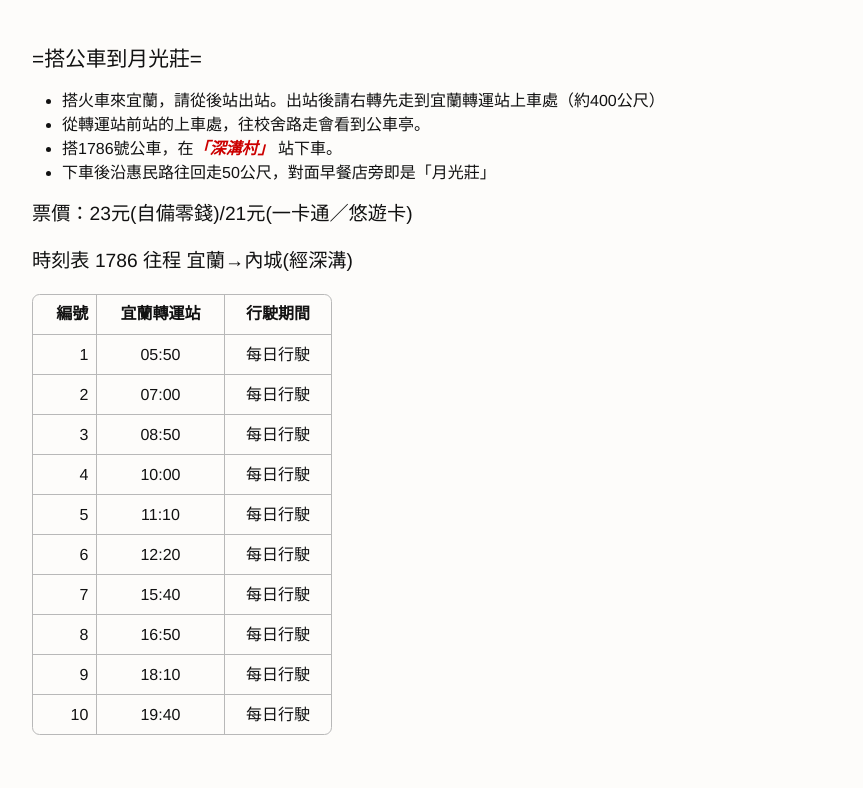
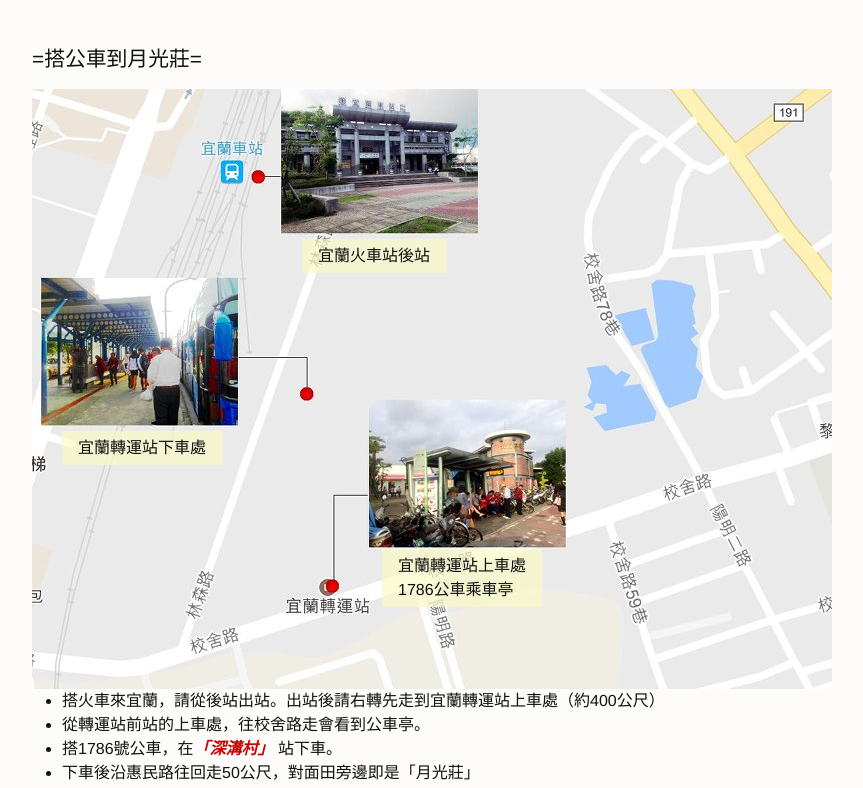
Before and after one commit to gekkousou/gekkousou.github.io, a plain HTML site: page access/index.html in a window 1280 px wide. Shown: the part 927-1715 px from the top of the page, without its empty margins (138-1001 px from the left). Drawn offline with Linux system fonts and the light colour scheme.

Commit message:
modify access_ct

```diff
--- a/access/index.html
+++ b/access/index.html
@@ -95,6 +95,17 @@
   <div class="post-content">
     <style type="text/css">
 .bustime{width:300px !important;}
+#bus-map{
+    width:800px;height:600px;
+    background-image:url("/images/access-ct.jpg");
+    position:relative;
+}
+.bus-map-text {
+    display:inline-block;
+    position:absolute;
+    background-color: rgba(250,250,200,0.7);
+    padding: 0.3em 1em;
+}
 </style>
 
 <h1 id="交通指引">交通指引</h1>
@@ -109,11 +120,17 @@
 
 <h2 id="搭公車到月光莊"><a name="bus"></a>=搭公車到月光莊=</h2>
 
+<div id="bus-map">
+  <div class="bus-map-text" style="left:270px;top:150px;">宜蘭火車站後站</div>
+  <div class="bus-map-text" style="left:30px;top:342px;">宜蘭轉運站下車處</div>
+  <div class="bus-map-text" style="left:350px;top:460px;">宜蘭轉運站上車處<br />1786公車乘車亭</div>
+</div>
+
 <ul>
   <li>搭火車來宜蘭，請從後站出站。出站後請右轉先走到宜蘭轉運站上車處（約400公尺）</li>
   <li>從轉運站前站的上車處，往校舍路走會看到公車亭。</li>
   <li>搭1786號公車，在<em>「深溝村」</em> 站下車。</li>
-  <li>下車後沿惠民路往回走50公尺，對面早餐店旁即是「月光莊」</li>
+  <li>下車後沿惠民路往回走50公尺，對面田旁邊即是「月光莊」</li>
 </ul>
 
 <h3 id="票價23元自備零錢21元一卡通悠遊卡">票價：23元(自備零錢)/21元(一卡通／悠遊卡)</h3>
--- a/en/feed.xml
+++ b/en/feed.xml
@@ -1,4 +1,4 @@
-<?xml version="1.0" encoding="utf-8"?><?xml-stylesheet type="text/xml" href="/en/feed.xslt.xml"?><feed xmlns="http://www.w3.org/2005/Atom"><generator uri="http://jekyllrb.com" version="3.3.1">Jekyll</generator><link href="/en/feed.xml" rel="self" type="application/atom+xml" /><link href="/en/" rel="alternate" type="text/html" /><updated>2017-01-10T21:42:06+08:00</updated><id>https://ecorice.github.io//</id><title type="html">{“ct”=&amp;gt;”月光莊・宜蘭”, “en”=&amp;gt;”Guesthouse Yilan - Gekkousou”}</title><subtitle>Guesthouse Gekkousou in Yilan, Taiwan. We are good relationship with Gekkousou Kyoto and Gekkousou Okinawa. Green rice fields and tasty water are all around us. As a member of local organic farmer group, Two Hunder Hacters, we are running a small farm near by. In the spring, guest are always welcome to sweat with us in the day, and get drunk in the night!
+<?xml version="1.0" encoding="utf-8"?><?xml-stylesheet type="text/xml" href="/en/feed.xslt.xml"?><feed xmlns="http://www.w3.org/2005/Atom"><generator uri="http://jekyllrb.com" version="3.3.1">Jekyll</generator><link href="/en/feed.xml" rel="self" type="application/atom+xml" /><link href="/en/" rel="alternate" type="text/html" /><updated>2017-01-10T23:52:56+08:00</updated><id>https://ecorice.github.io//</id><title type="html">{“ct”=&amp;gt;”月光莊・宜蘭”, “en”=&amp;gt;”Guesthouse Yilan - Gekkousou”}</title><subtitle>Guesthouse Gekkousou in Yilan, Taiwan. We are good relationship with Gekkousou Kyoto and Gekkousou Okinawa. Green rice fields and tasty water are all around us. As a member of local organic farmer group, Two Hunder Hacters, we are running a small farm near by. In the spring, guest are always welcome to sweat with us in the day, and get drunk in the night!
 </subtitle><entry><title type="html">Welcome to Jekyll!</title><link href="/en/jekyll/update/2016/12/29/welcome-to-jekyll.html" rel="alternate" type="text/html" title="Welcome to Jekyll!" /><published>2016-12-29T09:14:22+08:00</published><updated>2016-12-29T09:14:22+08:00</updated><id>https://ecorice.github.io/jekyll/update/2016/12/29/welcome-to-jekyll</id><content type="html" xml:base="https://ecorice.github.io/jekyll/update/2016/12/29/welcome-to-jekyll.html">&lt;p&gt;You’ll find this post in your &lt;code class=&quot;highlighter-rouge&quot;&gt;_posts&lt;/code&gt; directory. Go ahead and edit it and re-build the site to see your changes. You can rebuild the site in many different ways, but the most common way is to run &lt;code class=&quot;highlighter-rouge&quot;&gt;jekyll serve&lt;/code&gt;, which launches a web server and auto-regenerates your site when a file is updated.&lt;/p&gt;
 
 &lt;p&gt;To add new posts, simply add a file in the &lt;code class=&quot;highlighter-rouge&quot;&gt;_posts&lt;/code&gt; directory that follows the convention &lt;code class=&quot;highlighter-rouge&quot;&gt;YYYY-MM-DD-name-of-post.ext&lt;/code&gt; and includes the necessary front matter. Take a look at the source for this post to get an idea about how it works.&lt;/p&gt;
--- a/feed.xml
+++ b/feed.xml
@@ -1,4 +1,4 @@
-<?xml version="1.0" encoding="utf-8"?><?xml-stylesheet type="text/xml" href="https://ecorice.github.io/feed.xslt.xml"?><feed xmlns="http://www.w3.org/2005/Atom"><generator uri="http://jekyllrb.com" version="3.3.1">Jekyll</generator><link href="https://ecorice.github.io/feed.xml" rel="self" type="application/atom+xml" /><link href="https://ecorice.github.io/" rel="alternate" type="text/html" /><updated>2017-01-10T21:42:06+08:00</updated><id>https://ecorice.github.io//</id><title type="html">{“ct”=&amp;gt;”月光莊・宜蘭”, “en”=&amp;gt;”Guesthouse Yilan - Gekkousou”}</title><subtitle>Guesthouse Gekkousou in Yilan, Taiwan. We are good relationship with Gekkousou Kyoto and Gekkousou Okinawa. Green rice fields and tasty water are all around us. As a member of local organic farmer group, Two Hunder Hacters, we are running a small farm near by. In the spring, guest are always welcome to sweat with us in the day, and get drunk in the night!
+<?xml version="1.0" encoding="utf-8"?><?xml-stylesheet type="text/xml" href="https://ecorice.github.io/feed.xslt.xml"?><feed xmlns="http://www.w3.org/2005/Atom"><generator uri="http://jekyllrb.com" version="3.3.1">Jekyll</generator><link href="https://ecorice.github.io/feed.xml" rel="self" type="application/atom+xml" /><link href="https://ecorice.github.io/" rel="alternate" type="text/html" /><updated>2017-01-10T23:52:56+08:00</updated><id>https://ecorice.github.io//</id><title type="html">{“ct”=&amp;gt;”月光莊・宜蘭”, “en”=&amp;gt;”Guesthouse Yilan - Gekkousou”}</title><subtitle>Guesthouse Gekkousou in Yilan, Taiwan. We are good relationship with Gekkousou Kyoto and Gekkousou Okinawa. Green rice fields and tasty water are all around us. As a member of local organic farmer group, Two Hunder Hacters, we are running a small farm near by. In the spring, guest are always welcome to sweat with us in the day, and get drunk in the night!
 </subtitle><entry><title type="html">Welcome to Jekyll!</title><link href="https://ecorice.github.io/jekyll/update/2016/12/29/welcome-to-jekyll.html" rel="alternate" type="text/html" title="Welcome to Jekyll!" /><published>2016-12-29T09:14:22+08:00</published><updated>2016-12-29T09:14:22+08:00</updated><id>https://ecorice.github.io/jekyll/update/2016/12/29/welcome-to-jekyll</id><content type="html" xml:base="https://ecorice.github.io/jekyll/update/2016/12/29/welcome-to-jekyll.html">&lt;p&gt;You’ll find this post in your &lt;code class=&quot;highlighter-rouge&quot;&gt;_posts&lt;/code&gt; directory. Go ahead and edit it and re-build the site to see your changes. You can rebuild the site in many different ways, but the most common way is to run &lt;code class=&quot;highlighter-rouge&quot;&gt;jekyll serve&lt;/code&gt;, which launches a web server and auto-regenerates your site when a file is updated.&lt;/p&gt;
 
 &lt;p&gt;To add new posts, simply add a file in the &lt;code class=&quot;highlighter-rouge&quot;&gt;_posts&lt;/code&gt; directory that follows the convention &lt;code class=&quot;highlighter-rouge&quot;&gt;YYYY-MM-DD-name-of-post.ext&lt;/code&gt; and includes the necessary front matter. Take a look at the source for this post to get an idea about how it works.&lt;/p&gt;
```
Also changed, not shown: images/access-ct.jpg (added), images/access_ct.jpg (deleted).
